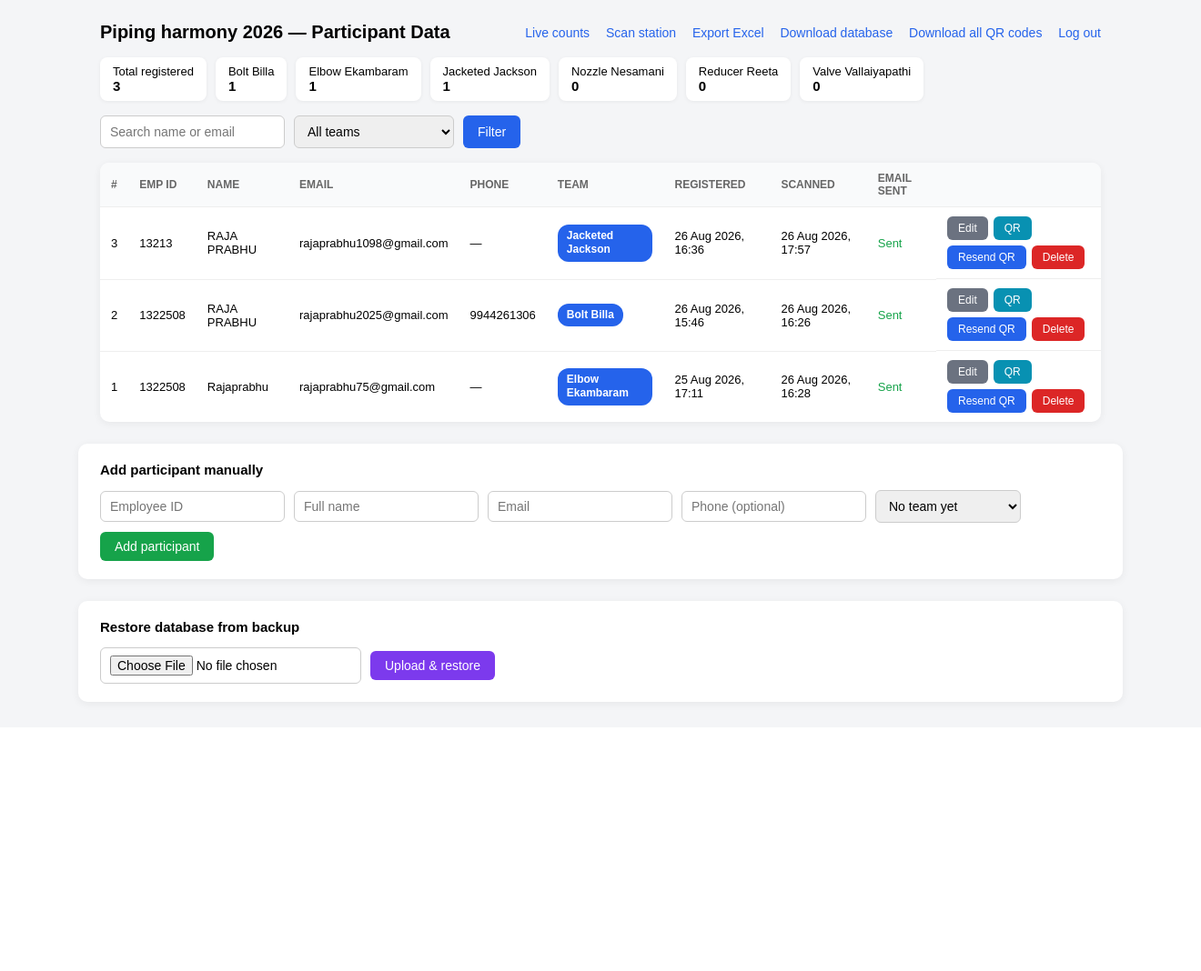
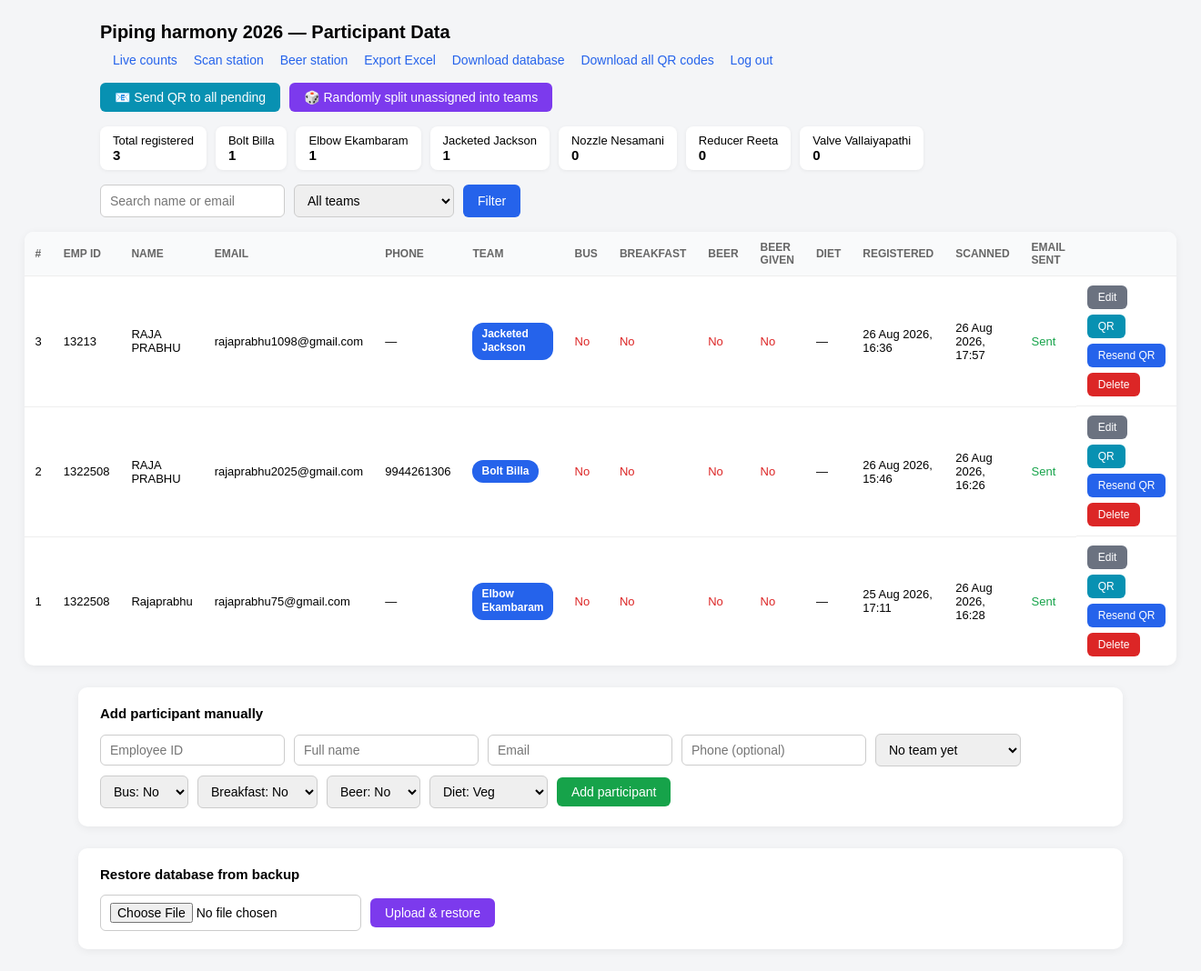
Before and after one commit to rajaprabhu75/Piping-Harmony-2026, a Flask app: page /admin in a window 1320 px wide. Shown: the whole page at 91% size. Before the commit the page ends 779 px from the top, so only its background shows below. Run offline with Flask 3, Linux system fonts and the light colour scheme; the visitor is signed in with stand-in values (Sample User, id 1); data comes from the database, SQL or seed files in the repository.

Commit message:
Add bulk actions and enhance participant table

```diff
--- a/templates/admin.html
+++ b/templates/admin.html
@@ -368,6 +368,10 @@
         Scan station
       </a>
 
+      <a href="{{ url_for('beer_station') }}">
+        Beer station
+      </a>
+
       <a href="{{ url_for('admin_export_excel') }}">
         Export Excel
       </a>
@@ -385,6 +389,35 @@
       </a>
 
     </div>
+
+  </div>
+
+
+  <!-- =========================================================
+       BULK ACTIONS
+       ========================================================= -->
+
+  <div class="toolbar">
+
+    <form
+      method="post"
+      action="{{ url_for('admin_bulk_send') }}"
+      onsubmit="return confirm('Send the QR code email to every participant who doesn\'t have one yet? This runs in the background and may take a while for a large list.');"
+    >
+      <button type="submit" style="background:#0891b2;">
+        📧 Send QR to all pending
+      </button>
+    </form>
+
+    <form
+      method="post"
+      action="{{ url_for('admin_random_split') }}"
+      onsubmit="return confirm('Randomly assign a team to every participant who doesn\'t have one yet?');"
+    >
+      <button type="submit" style="background:#7c3aed;">
+        🎲 Randomly split unassigned into teams
+      </button>
+    </form>
 
   </div>
 
@@ -433,13 +466,15 @@
        SEARCH / FILTER
        ========================================================= -->
 
-  <form class="toolbar" method="get">
+  <form class="toolbar" method="get" id="filter-form">
 
     <input
       type="text"
       name="q"
+      id="search-input"
       placeholder="Search name or email"
       value="{{ q }}"
+      autocomplete="off"
     >
 
     <select name="team">
@@ -502,7 +537,7 @@
 
   {% if participants %}
 
-  <table>
+  <table id="participants-table">
 
     <thead>
 
@@ -514,6 +549,11 @@
         <th>Email</th>
         <th>Phone</th>
         <th>Team</th>
+        <th>Bus</th>
+        <th>Breakfast</th>
+        <th>Beer</th>
+        <th>Beer given</th>
+        <th>Diet</th>
         <th>Registered</th>
         <th>Scanned</th>
         <th>Email sent</th>
@@ -528,7 +568,10 @@
 
       {% for p in participants %}
 
-      <tr>
+      <tr
+        data-name="{{ p.name|lower }}"
+        data-email="{{ p.email|lower }}"
+      >
 
         <td>
           {{ p.id }}
@@ -575,6 +618,35 @@
 
           {% endif %}
 
+        </td>
+
+
+        <td class="{{ 'yes' if p.needs_bus else 'no' }}">
+          {{ 'Yes' if p.needs_bus else 'No' }}
+        </td>
+
+
+        <td class="{{ 'yes' if p.needs_breakfast else 'no' }}">
+          {{ 'Yes' if p.needs_breakfast else 'No' }}
+        </td>
+
+
+        <td class="{{ 'yes' if p.needs_beer else 'no' }}">
+          {{ 'Yes' if p.needs_beer else 'No' }}
+        </td>
+
+
+        <td class="{{ 'yes' if p.beer_received else 'no' }}">
+          {{ 'Yes' if p.beer_received else 'No' }}
+        </td>
+
+
+        <td>
+          {{
+            'Veg' if p.food_preference == 'veg'
+            else 'Non-Veg' if p.food_preference == 'nonveg'
+            else '—'
+          }}
         </td>
 
 
@@ -765,6 +837,30 @@
       </select>
 
 
+      <select name="needs_bus">
+        <option value="no">Bus: No</option>
+        <option value="yes">Bus: Yes</option>
+      </select>
+
+
+      <select name="needs_breakfast">
+        <option value="no">Breakfast: No</option>
+        <option value="yes">Breakfast: Yes</option>
+      </select>
+
+
+      <select name="needs_beer">
+        <option value="no">Beer: No</option>
+        <option value="yes">Beer: Yes</option>
+      </select>
+
+
+      <select name="food_preference">
+        <option value="veg">Diet: Veg</option>
+        <option value="nonveg">Diet: Non-Veg</option>
+      </select>
+
+
       <button type="submit">
         Add participant
       </button>
@@ -854,5 +950,47 @@
 
   </script>
 
+
+  <!-- =========================================================
+       LIVE SEARCH FILTER (filters visible rows as you type,
+       no page reload — server-side "q" param still works too,
+       e.g. on direct links or if JS is disabled)
+       ========================================================= -->
+
+  <script>
+
+    const searchInput = document.getElementById('search-input');
+
+    const table = document.getElementById('participants-table');
+
+    if (searchInput && table) {
+
+      searchInput.addEventListener('input', function () {
+
+        const term = searchInput.value.trim().toLowerCase();
+
+        const rows = table.querySelectorAll('tbody tr');
+
+        rows.forEach(function (row) {
+
+          const name = row.dataset.name || '';
+          const email = row.dataset.email || '';
+
+          const matches = (
+            !term ||
+            name.includes(term) ||
+            email.includes(term)
+          );
+
+          row.style.display = matches ? '' : 'none';
+
+        });
+
+      });
+
+    }
+
+  </script>
+
 </body>
 </html>
```
